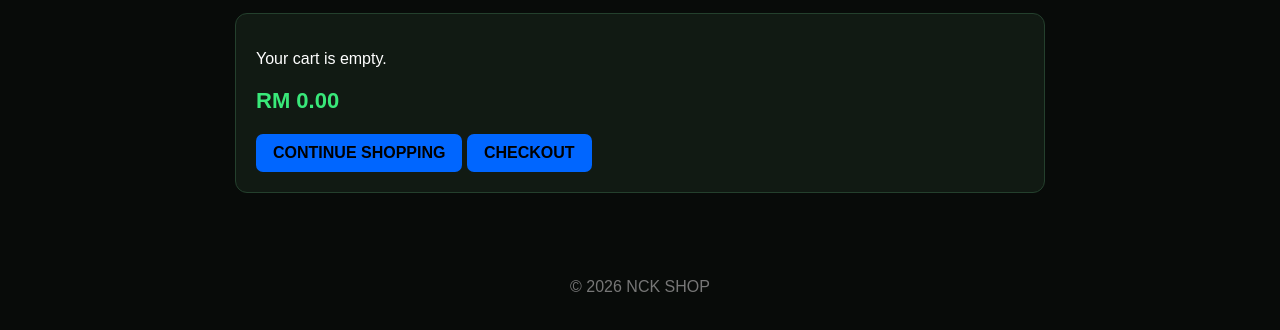
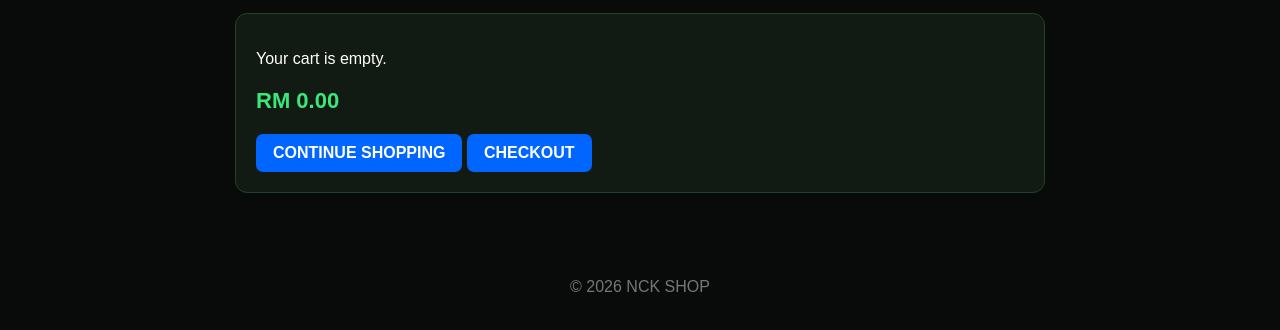
Before and after one commit to Asnawi1999/nck-shop, a plain HTML site: page cart.html in a window 1280 px wide. Shown: the part 230-560 px from the top of the page. Drawn offline with Linux system fonts and the light colour scheme.

Commit message:
Update cart.html

```diff
--- a/cart.html
+++ b/cart.html
@@ -16,7 +16,7 @@ h1{color:#39e879}
 .box{background:#111a13;border:1px solid #24402d;padding:20px;border-radius:12px}
 .item{display:flex;justify-content:space-between;gap:12px;align-items:center;border-bottom:1px solid #24402d;padding:15px 0}
 input{width:65px;padding:10px;background:#080b09;color:white;border:1px solid #39e879;border-radius:6px}
-button,.btn{display:inline-block;padding:10px 17px;background:#0066ff;color:#000000;border:0;border-radius:7px;font-weight:bold;text-decoration:none;cursor:pointer}
+button,.btn{display:inline-block;padding:10px 17px;background:#0066ff;color:#ffffff;border:0;border-radius:7px;font-weight:bold;text-decoration:none;cursor:pointer}
 .remove{background:#652525;color:white}
 .total{font-size:22px;color:#39e879;font-weight:bold;margin:20px 0}
 footer{text-align:center;color:#777;padding:25px}
```
